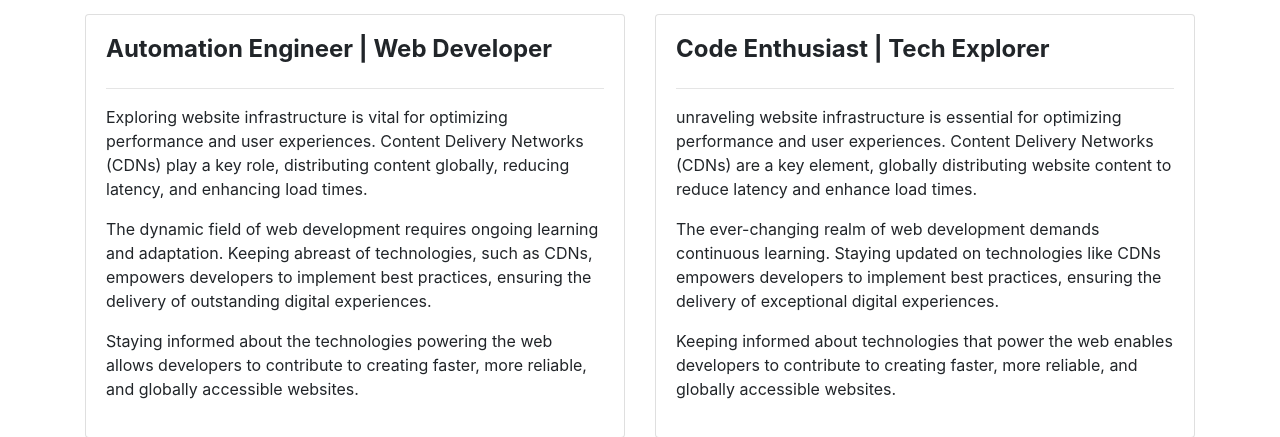
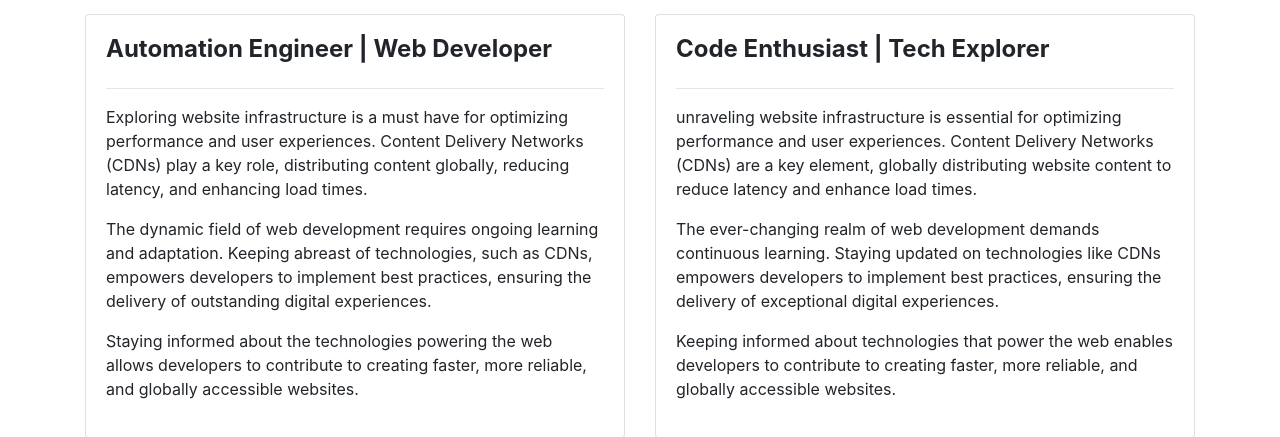
Before and after one commit to AleenaKhan10/one-page-portfolio, a Django app: page / in a window 1280 px wide. Shown: the part 434-871 px from the top of the page. Run offline with Django 4.2, Linux system fonts and the light colour scheme.

Commit message:
corrected the sentence

```diff
--- a/base/templates/base/home.html
+++ b/base/templates/base/home.html
@@ -37,7 +37,7 @@
                 <div class="card card-body">
                     <h4><b>Automation Engineer | Web Developer</b></h4>
                     <hr>
-                    <p>Exploring website infrastructure is vital for optimizing performance and user experiences. Content Delivery Networks (CDNs) play a key role, distributing content globally, reducing latency, and enhancing load times.</p>
+                    <p>Exploring website infrastructure is a must have for optimizing performance and user experiences. Content Delivery Networks (CDNs) play a key role, distributing content globally, reducing latency, and enhancing load times.</p>
                     <p>The dynamic field of web development requires ongoing learning and adaptation. Keeping abreast of technologies, such as CDNs, empowers developers to implement best practices, ensuring the delivery of outstanding digital experiences.</p>
                     <p>Staying informed about the technologies powering the web allows developers to contribute to creating faster, more reliable, and globally accessible websites.</p>
                 </div>
```
